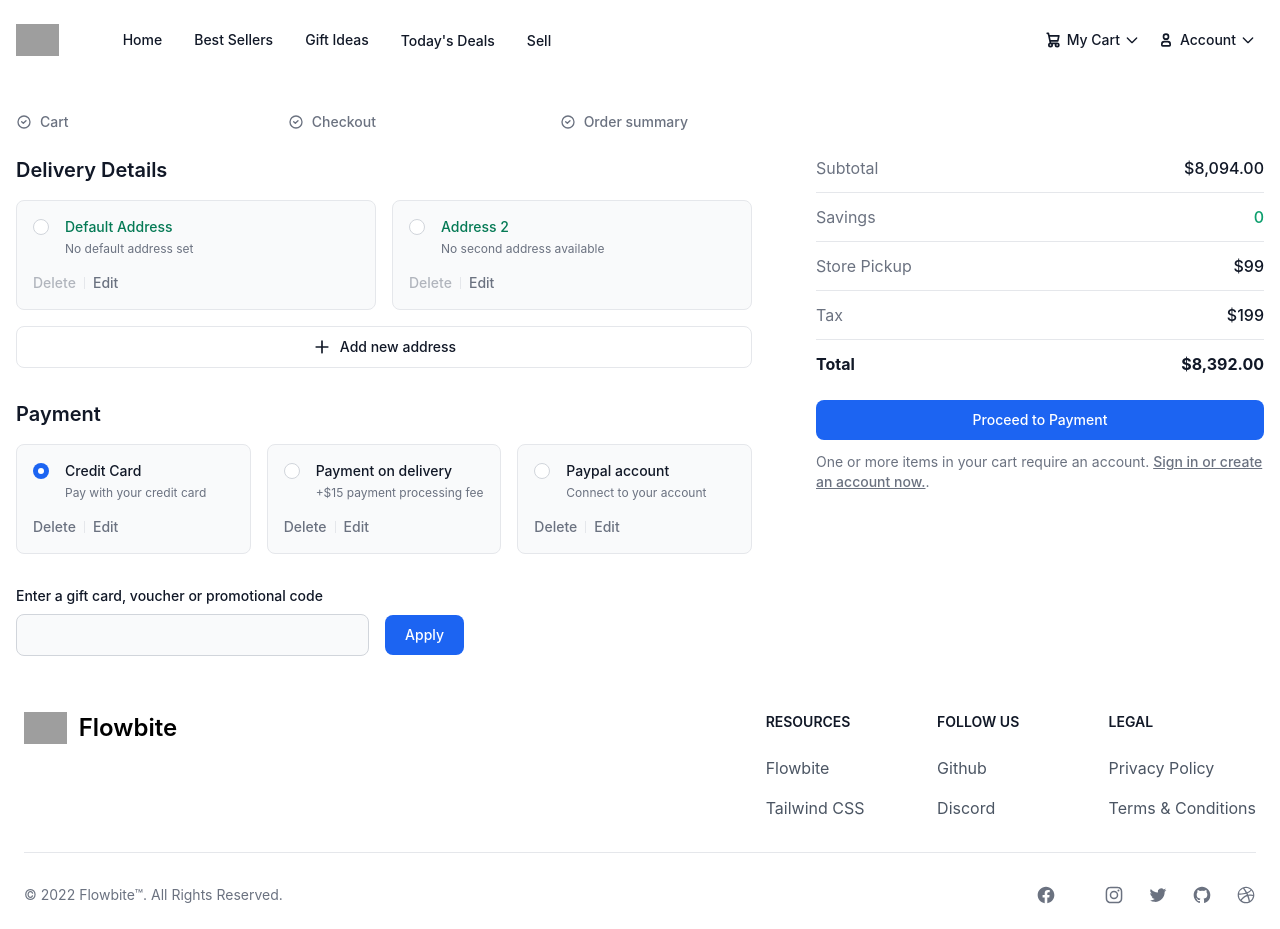
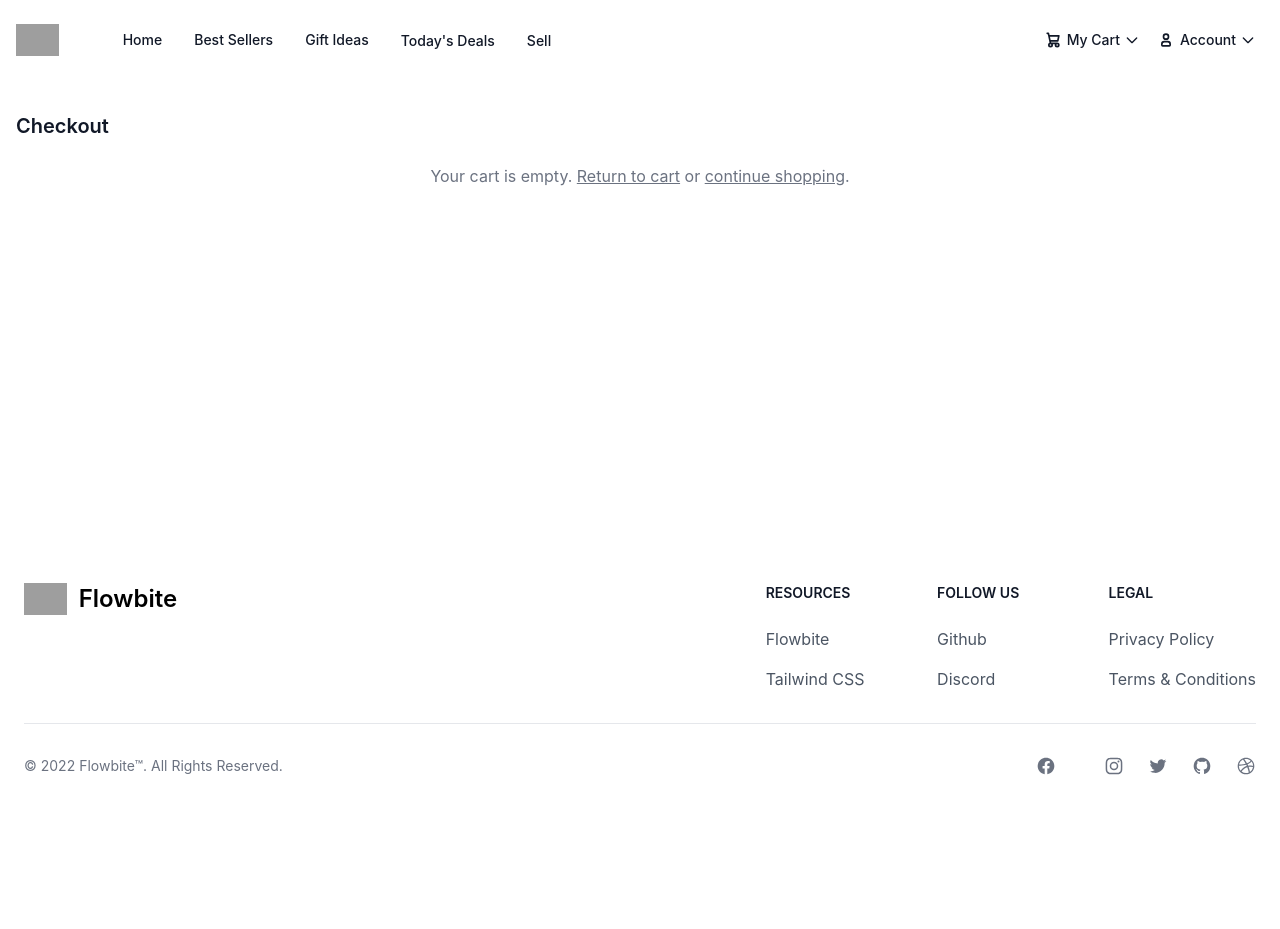
Before and after one commit to ericomondi/e-commerce, a React (Vite) app: page /checkout in a window 1280 px wide. After the commit the page ends 800 px from the top, so only its background shows below. Built offline with nearby package versions, Linux system fonts and the light colour scheme; grey boxes are pictures that could not be loaded.

Commit message:
feat: refactor ShoppingCart and Checkout components for improved cart item handling and subtotal calculation

```diff
--- a/src/components/CartItem.tsx
+++ b/src/components/CartItem.tsx
@@ -19,20 +19,18 @@ const CartItem: React.FC<CartItemProps> = ({
 }) => {
   // state for the cart
   const {
-    getItemQuantity,
     increaseCartQuantity,
     decreaseCartQuantity,
     removeFromCart,
   } = useShoppingCart();
   // Define the image endpoint
-  const imgEndPoint = "http://127.0.0.1:8000";
   return (
     <div className="rounded-lg border border-gray-200 bg-white p-4 shadow-sm dark:border-gray-700 dark:bg-gray-800 md:p-6">
       <div className="space-y-4 md:flex md:items-center md:justify-between md:gap-6 md:space-y-0">
         {/* Product Image */}
         <a href="#" className="shrink-0 md:order-1">
 
-          <img className="h-20 w-20 dark" src={imgEndPoint + img_url} alt={name} />
+          <img className="h-20 w-20 dark" src={img_url} alt={name} />
         </a>
 
         {/* Quantity Controls and Price */}
--- a/src/pages/Checkout.tsx
+++ b/src/pages/Checkout.tsx
@@ -4,11 +4,59 @@ import { useFetchAddresses } from "../components/useFetchAddresses";
 import DeliveryDetails from "../components/DeliveryDetails";
 import AddDeliveryDetails from "../components/AddDeliveryDetails";
 import Payements from "../components/payment";
+import { useShoppingCart } from "../context/ShoppingCartContext";
+import { formatCurrency } from "../cart/formatCurrency";
 
 const Checkout: React.FC = () => {
   const navigate = useNavigate();
+  const { cartItems } = useShoppingCart();
+
+  // Calculate subtotal from cartItems
+  const subtotal = cartItems.reduce(
+    (total, item) => total + item.quantity * item.price,
+    0
+  );
+
+  // Fixed values for delivery fee and tax
+  const deliveryFee = 99;
+  const tax = 199;
+
+  // Calculate total
+  const total = subtotal + deliveryFee + tax;
+
+  // Handle empty cart
+  if (cartItems.length === 0) {
     return (
-    <>
+      <section className="bg-white py-8 antialiased dark:bg-gray-900 md:py-16">
+        <div className="mx-auto max-w-screen-xl px-4 2xl:px-0">
+          <h2 className="text-xl font-semibold text-gray-900 dark:text-white sm:text-2xl">
+            Checkout
+          </h2>
+          <div className="text-center mt-6">
+            <p className="text-gray-500 dark:text-gray-400">
+              Your cart is empty.{" "}
+              <a
+                href="/shopping-cart"
+                className="text-primary-700 underline hover:no-underline dark:text-primary-500"
+              >
+                Return to cart
+              </a>
+              {" or "}
+              <a
+                href="/store"
+                className="text-primary-700 underline hover:no-underline dark:text-primary-500"
+              >
+                continue shopping
+              </a>
+              .
+            </p>
+          </div>
+        </div>
+      </section>
+    );
+  }
+
+  return (
     <section className="bg-white py-8 antialiased dark:bg-gray-900 md:py-16">
       <form action="#" className="mx-auto max-w-screen-xl px-4 2xl:px-0">
         <ol className="items-center flex w-full max-w-2xl text-center text-sm font-medium text-gray-500 dark:text-gray-400 sm:text-base">
@@ -124,7 +172,7 @@ const Checkout: React.FC = () => {
                 </div>
               </div>
             </div>
-              {/* ===============PAYEMENTS ========== */}
+            {/* ===============PAYMENTS ========== */}
             <Payements />
           </div>
 
@@ -136,23 +184,16 @@ const Checkout: React.FC = () => {
                     Subtotal
                   </dt>
                   <dd className="text-base font-medium text-gray-900 dark:text-white">
-                      $8,094.00
+                    {formatCurrency(subtotal)}
                   </dd>
                 </dl>
 
                 <dl className="flex items-center justify-between gap-4 py-3">
                   <dt className="text-base font-normal text-gray-500 dark:text-gray-400">
-                      Savings
-                    </dt>
-                    <dd className="text-base font-medium text-green-500">0</dd>
-                  </dl>
-
-                  <dl className="flex items-center justify-between gap-4 py-3">
-                    <dt className="text-base font-normal text-gray-500 dark:text-gray-400">
-                      Store Pickup
+                    Delivery Fee
                   </dt>
                   <dd className="text-base font-medium text-gray-900 dark:text-white">
-                      $99
+                    {formatCurrency(deliveryFee)}
                   </dd>
                 </dl>
 
@@ -161,7 +202,7 @@ const Checkout: React.FC = () => {
                     Tax
                   </dt>
                   <dd className="text-base font-medium text-gray-900 dark:text-white">
-                      $199
+                    {formatCurrency(tax)}
                   </dd>
                 </dl>
 
@@ -170,7 +211,7 @@ const Checkout: React.FC = () => {
                     Total
                   </dt>
                   <dd className="text-base font-bold text-gray-900 dark:text-white">
-                      $8,392.00
+                    {formatCurrency(total)}
                   </dd>
                 </dl>
               </div>
@@ -180,7 +221,7 @@ const Checkout: React.FC = () => {
               <button
                 onClick={() => navigate("/order-summary")}
                 type="submit"
-                  className="bg-blue-600 flex w-full items-center justify-center rounded-lg bg-primary-700 px-5 py-2.5 text-sm font-medium text-white hover:bg-primary-800 focus:outline-none focus:ring-4  focus:ring-primary-300 dark:bg-primary-600 dark:hover:bg-primary-700 dark:focus:ring-primary-800"
+                className="bg-blue-600 flex w-full items-center justify-center rounded-lg bg-primary-700 px-5 py-2.5 text-sm font-medium text-white hover:bg-primary-800 focus:outline-none focus:ring-4 focus:ring-primary-300 dark:bg-primary-600 dark:hover:bg-primary-700 dark:focus:ring-primary-800"
               >
                 Proceed to Payment
               </button>
@@ -200,9 +241,8 @@ const Checkout: React.FC = () => {
           </div>
         </div>
       </form>
+      <AddDeliveryDetails />
     </section>
-      <AddDeliveryDetails />
-    </>
   );
 };
 
--- a/src/pages/ShoppingCart.tsx
+++ b/src/pages/ShoppingCart.tsx
@@ -1,72 +1,20 @@
-import React, { useState, useEffect } from "react";
-import axios from "axios";
+import React from "react";
+import { useShoppingCart } from "../context/ShoppingCartContext";
 import CartItem from "../components/CartItem";
-import { useShoppingCart } from "../context/ShoppingCartContext";
 import { formatCurrency } from "../cart/formatCurrency";
 
-type Product = {
-  id: number;
-  name: string;
-  price: number;
-  img_url: string | null;
-};
+const ShoppingCart: React.FC = () => {
+  const { cartItems, cartQuantity } = useShoppingCart();
 
-const ShoppingCart: React.FC = () => {
-  const { cartItems, cartQuantity } = useShoppingCart(); // e.g., [{ id: 28, quantity: 6 }, { id: 29, quantity: 1 }]
-  const [products, setProducts] = useState<Product[]>([]);
-  const [loading, setLoading] = useState(true);
-  const [error, setError] = useState<string | null>(null);
+  // Calculate subtotal directly from cartItems
+  const subtotal = cartItems.reduce((total, item) => total + item.quantity * item.price, 0);
 
-  useEffect(() => {
-    const fetchProducts = async () => {
-      try {
-        const promises = cartItems.map((item) =>
-          axios
-            .get<Product>(`http://localhost:8000/public/products/${item.id}`)
-            .then((res) => res.data)
-        );
-        const fetchedProducts = await Promise.all(promises);
-        setProducts(fetchedProducts);
-        setLoading(false);
-      } catch (err) {
-        setError("Failed to fetch product details");
-        setLoading(false);
-      }
-    };
-
-    if (cartItems.length > 0) {
-      fetchProducts();
-    } else {
-      setProducts([]);
-      setLoading(false);
-    }
-  }, [cartItems]);
-
-  // Calculate original price dynamically
-  const originalPrice = products.reduce((total, product) => {
-    const cartItem = cartItems.find((item) => item.id === product.id);
-    return total + (cartItem ? cartItem.quantity * product.price : 0);
-  }, 0);
-
-  // Calculate total
-  const subtotal = originalPrice;
-
-  // Handle loading state
-  if (loading) {
-    return <div className="text-center">Loading...</div>;
+  // Handle empty cart
+  if (cartItems.length === 0) {
+    return <div className="text-center">Your cart is empty.</div>;
   }
 
-  // Handle error state
-  if (error) {
-    return <div className="text-center text-red-600">{error}</div>;
-  }
-
-  // Handle empty cart
-  if (products.length === 0) {
-    return <div className="text-center">Your cart is empty.</div>;
-  }
   return (
-    <>
     <section className="bg-white py-8 antialiased dark:bg-gray-900 md:py-16">
       <div className="mx-auto max-w-screen-xl px-4 2xl:px-0">
         <h2 className="text-xl font-semibold text-gray-900 dark:text-white sm:text-2xl">
@@ -75,22 +23,17 @@ const ShoppingCart: React.FC = () => {
         <div className="mt-6 sm:mt-8 md:gap-6 lg:flex lg:items-start xl:gap-8">
           <div className="mx-auto w-full flex-none lg:max-w-2xl xl:max-w-4xl">
             <div className="space-y-6">
-                {/* CART  item =========== */}
-                {products.map((product) => {
-                  const cartItem = cartItems.find(
-                    (item) => item.id === product.id
-                  );
-                  return (
+              {/* Render cart items directly */}
+              {cartItems.map((item) => (
                 <CartItem
-                      key={product.id}
-                      id={product.id}
-                      name={product.name}
-                      price={product.price}
-                      img_url={product.img_url}
-                      quantity={cartItem ? cartItem.quantity : 0}
+                  key={item.id}
+                  id={item.id}
+                  name={item.name}
+                  price={item.price}
+                  img_url={item.img_url}
+                  quantity={item.quantity}
                 />
-                  );
-                })}
+              ))}
             </div>
           </div>
 
@@ -124,24 +67,23 @@ const ShoppingCart: React.FC = () => {
 
               <a
                 href="/checkout"
-                  className="bg-blue-500 flex w-full items-center justify-center rounded-lg bg-primary-700 px-5 py-2.5 text-sm font-medium text-white hover:bg-primary-800 focus:outline-none focus:ring-4 focus:ring-primary-300 dark:bg-primary-600 dark:hover:bg-primary-700 dark:focus:ring-primary-800"
+                className="bg-blue-600 flex w-full items-center justify-center rounded-lg bg-primary-700 px-5 py-2.5 text-sm font-medium text-white hover:bg-primary-800 focus:outline-none focus:ring-4 focus:ring-primary-300 dark:bg-primary-600 dark:hover:bg-primary-700 dark:focus:ring-primary-800"
               >
-                  Checkout({formatCurrency(subtotal)})
+                Checkout ({formatCurrency(subtotal)})
               </a>
 
               <div className="flex items-center justify-center gap-2">
                 <span className="text-sm font-normal text-gray-500 dark:text-gray-400">
-                    {" "}
-                    or{" "}
+                  or
                 </span>
                 <a
                   href="/store"
                   title=""
-                    className="text-blue-500 font-bold inline-flex items-center gap-2 text-sm font-medium text-primary-700 underline hover:no-underline dark:text-primary-500"
+                  className="inline-flex items-center gap-2 text-sm font-medium text-primary-700 underline hover:no-underline dark:text-primary-500"
                 >
                   Continue Shopping
                   <svg
-                      className=" h-5 w-5"
+                    className="h-5 w-5"
                     aria-hidden="true"
                     xmlns="http://www.w3.org/2000/svg"
                     fill="none"
@@ -149,9 +91,9 @@ const ShoppingCart: React.FC = () => {
                   >
                     <path
                       stroke="currentColor"
-                        stroke-linecap="round"
-                        stroke-linejoin="round"
-                        stroke-width="2"
+                      strokeLinecap="round"
+                      strokeLinejoin="round"
+                      strokeWidth="2"
                       d="M19 12H5m14 0-4 4m4-4-4-4"
                     />
                   </svg>
@@ -166,8 +108,7 @@ const ShoppingCart: React.FC = () => {
                     htmlFor="voucher"
                     className="mb-2 block text-sm font-medium text-gray-900 dark:text-white"
                   >
-                      {" "}
-                      Do you have a voucher or gift card?{" "}
+                    Do you have a voucher or gift card?
                   </label>
                   <input
                     type="text"
@@ -189,7 +130,6 @@ const ShoppingCart: React.FC = () => {
         </div>
       </div>
     </section>
-    </>
   );
 };
 
```
Also changed, not shown: src/context/ShoppingCartContext.tsx (+9 -29 lines). Lines whose indentation alone changed are shown as unchanged.
